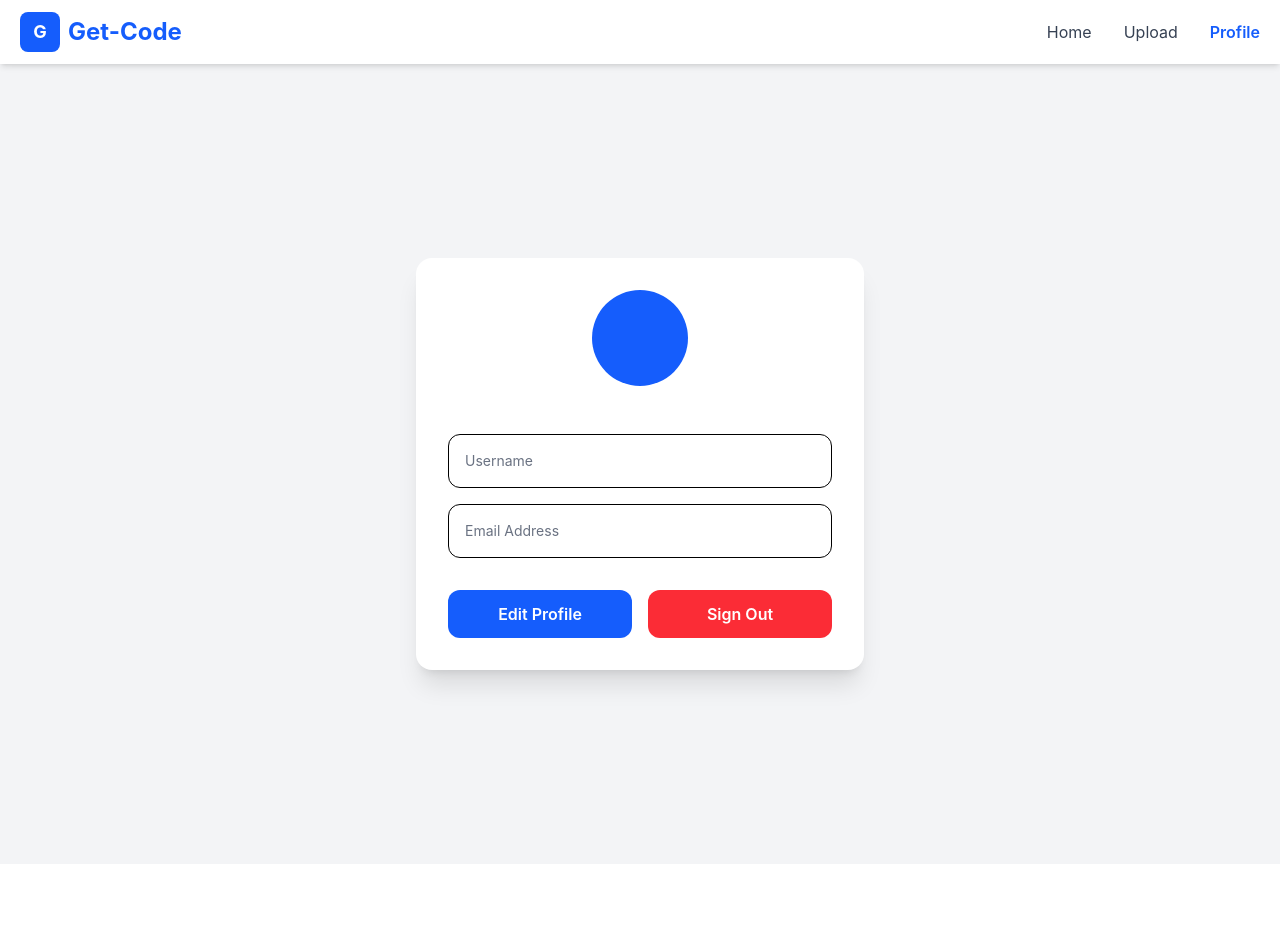
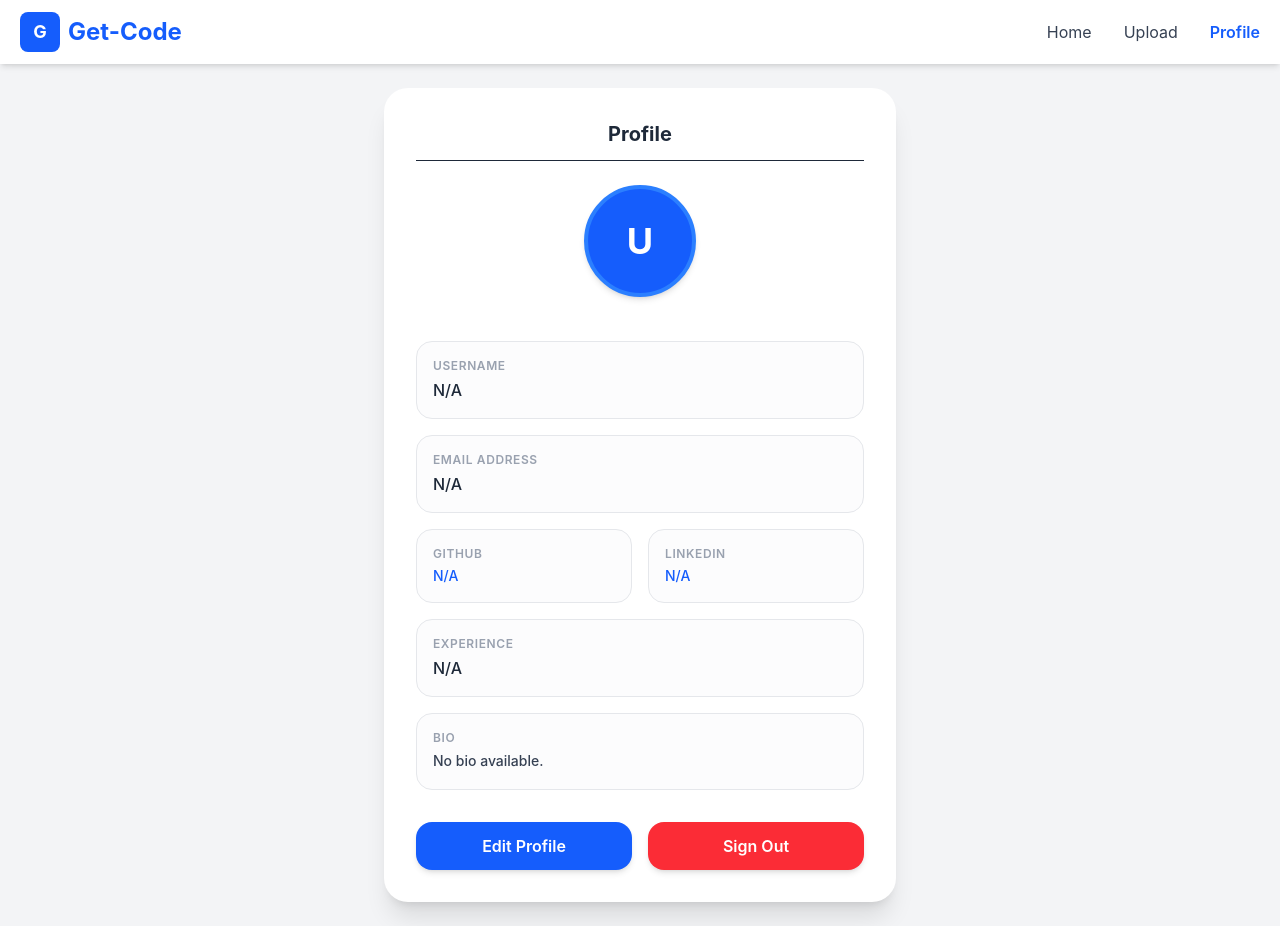
Before and after one commit to claygro/get-code, a React (Vite) app in the folder frontend/: page /layout/profile in a window 1280 px wide. Before the commit the page ends 864 px from the top, so only its background shows below. Built offline with nearby package versions, Linux system fonts and the light colour scheme; no server answers.

Commit message:
changed the ui of profile

```diff
--- a/frontend/src/components/Profile.tsx
+++ b/frontend/src/components/Profile.tsx
@@ -1,139 +1,332 @@
-import { useEffect, useState } from "react";
+import React, { useEffect, useState } from "react";
 import connection from "../config/connection.config";
 
-const Profile = () => {
-  interface Profile {
+interface ProfileData {
+  _id?: string;
+  avatar?: string;
   userName: string;
   email: string;
+  github?: string;
+  linkedIn?: string;
+  bio?: string;
+  experience?: string;
 }
-  const [profile, setProfile] = useState<Profile>();
-  const [updatedProfile, setUpdatedProfile] = useState({
+
+const Profile: React.FC = () => {
+  const [profile, setProfile] = useState<ProfileData | null>(null);
+  const [updatedProfile, setUpdatedProfile] = useState<ProfileData>({
     userName: "",
     email: "",
+    github: "",
+    linkedIn: "",
+    bio: "",
+    experience: "",
+    avatar: "",
   });
   const [isUpdate, setIsUpdate] = useState<boolean>(false);
+  const [loading, setLoading] = useState<boolean>(true);
+  const [imageFile, setImageFile] = useState<File | null>(null);
+  const [previewAvatar, setPreviewAvatar] = useState<string>("");
+
   async function getProfile() {
     try {
-      const data = await connection.get("/profile/getProfile");
-      setProfile(data.data);
+      setLoading(true);
+      const res = await connection.get("/profile/getProfile");
+      const data: ProfileData = res.data;
+      setProfile(data);
+      setUpdatedProfile(data);
+      if (data.avatar) setPreviewAvatar(data.avatar);
     } catch (error: unknown) {
-      if (error instanceof Error) {
-      }
+      console.error("Failed to fetch profile:", error);
+    } finally {
+      setLoading(false);
     }
   }
 
   useEffect(() => {
     getProfile();
   }, []);
-  //edit profile
-  const handleChange = (e: any) => {
-    setUpdatedProfile((prev: any) => ({
+
+  const handleChange = (
+    e: React.ChangeEvent<HTMLInputElement | HTMLTextAreaElement>,
+  ) => {
+    const { name, value } = e.target;
+    setUpdatedProfile((prev) => ({
       ...prev,
-      [e.target.name]: e.target.value,
+      [name]: value,
     }));
   };
-  const handleUpdateProfile = async () => {
-    try {
-      console.log(updatedProfile);
-      await connection.put("/profile/updateProfile", updatedProfile);
 
-      getProfile();
-      setIsUpdate(false);
-    } catch (error: any) {
-      console.log(`Failed to update profile: ${error.message}`);
+  const handleImageChange = (e: React.ChangeEvent<HTMLInputElement>) => {
+    if (e.target.files && e.target.files[0]) {
+      const file = e.target.files[0];
+      setImageFile(file);
+      setPreviewAvatar(URL.createObjectURL(file));
     }
   };
 
+  const handleUpdateProfile = async () => {
+    try {
+      // If uploading an image via FormData, construct it here:
+      // const formData = new FormData();
+      // Object.entries(updatedProfile).forEach(([key, val]) => formData.append(key, val));
+      // if (imageFile) formData.append("avatar", imageFile);
+      // await connection.put("/profile/updateProfile", formData);
+
+      await connection.put("/profile/updateProfile", {
+        ...updatedProfile,
+        avatar: previewAvatar,
+      });
+
+      await getProfile();
+      setIsUpdate(false);
+    } catch (error: any) {
+      console.error(`Failed to update profile: ${error.message}`);
+    }
+  };
+
+  const handleCancel = () => {
+    if (profile) {
+      setUpdatedProfile(profile);
+      setPreviewAvatar(profile.avatar || "");
+    }
+    setIsUpdate(false);
+  };
+
+  if (loading) {
     return (
-    <>
-      <div className="min-h-screen bg-gray-100 flex items-center justify-center p-6">
-        <div className="w-full max-w-md bg-white rounded-2xl shadow-xl p-8">
-          {/* Avatar */}
+      <div className="min-h-screen bg-gray-100 flex items-center justify-center p-4">
+        <div className="animate-pulse flex flex-col items-center gap-4">
+          <div className="w-24 h-24 bg-gray-300 rounded-full"></div>
+          <div className="h-6 w-48 bg-gray-300 rounded"></div>
+        </div>
+      </div>
+    );
+  }
+
+  return (
+    <div className="min-h-screen bg-gray-100 flex items-center justify-center p-4 sm:p-6">
+      <div className="w-full max-w-lg bg-white rounded-3xl shadow-xl p-6 sm:p-8 transition-all">
+        {/* Header */}
+        <h2 className="text-xl font-bold text-center text-gray-800 mb-6 border-b pb-3">
+          Profile
+        </h2>
+
+        {/* Avatar Section */}
         <div className="flex flex-col items-center">
-            <div className="w-24 h-24 rounded-full bg-blue-600 flex items-center justify-center text-white text-4xl font-bold">
-              {profile?.userName?.charAt(0).toUpperCase()}
+          <div className="relative group">
+            {previewAvatar ? (
+              <img
+                src={previewAvatar}
+                alt="Avatar"
+                className="w-24 h-24 sm:w-28 sm:h-28 rounded-full object-cover border-4 border-blue-500 shadow-md"
+              />
+            ) : (
+              <div className="w-24 h-24 sm:w-28 sm:h-28 rounded-full bg-blue-600 flex items-center justify-center text-white text-4xl font-bold border-4 border-blue-500 shadow-md">
+                {profile?.userName?.charAt(0).toUpperCase() || "U"}
+              </div>
+            )}
+
+            {isUpdate && (
+              <label
+                htmlFor="avatar-upload"
+                className="mt-2 block text-center text-xs text-blue-600 hover:underline cursor-pointer font-medium"
+              >
+                Change Photo
+                <input
+                  id="avatar-upload"
+                  type="file"
+                  accept="image/*"
+                  onChange={handleImageChange}
+                  className="hidden"
+                />
+              </label>
+            )}
           </div>
 
-            <h1 className="mt-4 text-2xl font-bold text-gray-800">
+          <h1 className="mt-3 text-2xl font-bold text-gray-800 text-center">
             {profile?.userName}
           </h1>
-
-            <p className="text-gray-500">{profile?.email}</p>
+          <p className="text-sm text-gray-500">{profile?.email}</p>
         </div>
 
-          {/* Profile Info */}
+        {/* Profile Information */}
+        <div className="mt-8 space-y-4">
+          {/* Username */}
+          <div className="border border-gray-200 rounded-2xl p-4 bg-gray-50/50">
+            <label className="text-xs font-semibold text-gray-400 uppercase tracking-wider block">
+              Username
+            </label>
             {isUpdate ? (
-            <div className="mt-8 space-y-4">
-              <div className="border rounded-xl p-4">
-                <p className="text-sm text-gray-500">Username</p>
-                <p className="text-lg font-medium text-gray-800">
               <input
-                    value={updatedProfile.userName || profile?.userName}
+                value={updatedProfile.userName}
                 onChange={handleChange}
                 name="userName"
                 type="text"
-                    placeholder="Enter userName"
-                    className="w-full h-auto outline-none"
+                placeholder="Enter username"
+                className="w-full mt-1 bg-transparent text-gray-800 font-medium outline-none border-b border-blue-500 focus:border-blue-700 py-1"
               />
+            ) : (
+              <p className="text-base font-medium text-gray-800 mt-1">
+                {profile?.userName || "N/A"}
               </p>
+            )}
           </div>
 
-              <div className="border rounded-xl p-4">
-                <p className="text-sm text-gray-500">Email Address</p>
-                <p className="text-lg font-medium text-gray-800">
+          {/* Email */}
+          <div className="border border-gray-200 rounded-2xl p-4 bg-gray-50/50">
+            <label className="text-xs font-semibold text-gray-400 uppercase tracking-wider block">
+              Email Address
+            </label>
+            {isUpdate ? (
               <input
-                    value={updatedProfile.email || profile?.email}
+                value={updatedProfile.email}
                 onChange={handleChange}
                 name="email"
                 type="email"
                 placeholder="Enter email"
-                    className="w-full h-auto outline-none"
+                className="w-full mt-1 bg-transparent text-gray-800 font-medium outline-none border-b border-blue-500 focus:border-blue-700 py-1"
               />
+            ) : (
+              <p className="text-base font-medium text-gray-800 mt-1">
+                {profile?.email || "N/A"}
               </p>
+            )}
+          </div>
+
+          {/* GitHub & LinkedIn Grid */}
+          <div className="grid grid-cols-1 sm:grid-cols-2 gap-4">
+            <div className="border border-gray-200 rounded-2xl p-4 bg-gray-50/50">
+              <label className="text-xs font-semibold text-gray-400 uppercase tracking-wider block">
+                GitHub
+              </label>
+              {isUpdate ? (
+                <input
+                  value={updatedProfile.github}
+                  onChange={handleChange}
+                  name="github"
+                  type="text"
+                  placeholder="https://github.com/..."
+                  className="w-full mt-1 bg-transparent text-gray-800 font-medium text-sm outline-none border-b border-blue-500 py-1"
+                />
+              ) : (
+                <a
+                  href={profile?.github}
+                  target="_blank"
+                  rel="noopener noreferrer"
+                  className="text-sm font-medium text-blue-600 hover:underline truncate block mt-1"
+                >
+                  {profile?.github
+                    ? profile.github.replace("https://", "")
+                    : "N/A"}
+                </a>
+              )}
+            </div>
+
+            <div className="border border-gray-200 rounded-2xl p-4 bg-gray-50/50">
+              <label className="text-xs font-semibold text-gray-400 uppercase tracking-wider block">
+                LinkedIn
+              </label>
+              {isUpdate ? (
+                <input
+                  value={updatedProfile.linkedIn}
+                  onChange={handleChange}
+                  name="linkedIn"
+                  type="text"
+                  placeholder="https://linkedin.com/in/..."
+                  className="w-full mt-1 bg-transparent text-gray-800 font-medium text-sm outline-none border-b border-blue-500 py-1"
+                />
+              ) : (
+                <a
+                  href={profile?.linkedIn}
+                  target="_blank"
+                  rel="noopener noreferrer"
+                  className="text-sm font-medium text-blue-600 hover:underline truncate block mt-1"
+                >
+                  {profile?.linkedIn
+                    ? profile.linkedIn.replace("https://", "")
+                    : "N/A"}
+                </a>
+              )}
             </div>
           </div>
+
+          {/* Experience */}
+          <div className="border border-gray-200 rounded-2xl p-4 bg-gray-50/50">
+            <label className="text-xs font-semibold text-gray-400 uppercase tracking-wider block">
+              Experience
+            </label>
+            {isUpdate ? (
+              <input
+                value={updatedProfile.experience}
+                onChange={handleChange}
+                name="experience"
+                type="text"
+                placeholder="e.g. 2.5 Years"
+                className="w-full mt-1 bg-transparent text-gray-800 font-medium outline-none border-b border-blue-500 py-1"
+              />
             ) : (
-            <div className="mt-8 space-y-4">
-              <div className="border rounded-xl p-4">
-                <p className="text-sm text-gray-500">Username</p>
-                <p className="text-lg font-medium text-gray-800">
-                  {profile?.userName}
+              <p className="text-base font-medium text-gray-800 mt-1">
+                {profile?.experience ? `${profile.experience} Years` : "N/A"}
               </p>
+            )}
           </div>
 
-              <div className="border rounded-xl p-4">
-                <p className="text-sm text-gray-500">Email Address</p>
-                <p className="text-lg font-medium text-gray-800">
-                  {profile?.email}
+          {/* Bio */}
+          <div className="border border-gray-200 rounded-2xl p-4 bg-gray-50/50">
+            <label className="text-xs font-semibold text-gray-400 uppercase tracking-wider block">
+              Bio
+            </label>
+            {isUpdate ? (
+              <textarea
+                value={updatedProfile.bio}
+                onChange={handleChange}
+                name="bio"
+                rows={3}
+                placeholder="Write a short bio..."
+                className="w-full mt-1 bg-transparent text-gray-800 font-medium outline-none border border-gray-300 rounded-xl p-2 text-sm focus:border-blue-500"
+              />
+            ) : (
+              <p className="text-sm font-medium text-gray-700 mt-1 whitespace-pre-line leading-relaxed">
+                {profile?.bio || "No bio available."}
               </p>
+            )}
           </div>
         </div>
-          )}
 
-          {/* Buttons */}
+        {/* Action Buttons */}
         <div className="mt-8 flex gap-4">
           {isUpdate ? (
+            <>
               <button
                 onClick={handleUpdateProfile}
-                className="flex-1 bg-blue-600 hover:bg-blue-700 text-white py-3 rounded-xl font-semibold transition"
+                className="flex-1 bg-blue-600 hover:bg-blue-700 active:scale-[0.98] text-white py-3 rounded-2xl font-semibold shadow-md hover:shadow-lg transition-all"
               >
-                update Profile
+                Save Changes
               </button>
+              <button
+                onClick={handleCancel}
+                className="flex-1 bg-gray-200 hover:bg-gray-300 text-gray-700 py-3 rounded-2xl font-semibold transition-all"
+              >
+                Cancel
+              </button>
+            </>
           ) : (
+            <>
               <button
                 onClick={() => setIsUpdate(true)}
-                className="flex-1 bg-blue-600 hover:bg-blue-700 text-white py-3 rounded-xl font-semibold transition"
+                className="flex-1 bg-blue-600 hover:bg-blue-700 active:scale-[0.98] text-white py-3 rounded-2xl font-semibold shadow-md hover:shadow-lg transition-all"
               >
                 Edit Profile
               </button>
-            )}
-            <button className="flex-1 bg-red-500 hover:bg-red-600 text-white py-3 rounded-xl font-semibold transition">
+              <button className="flex-1 bg-red-500 hover:bg-red-600 active:scale-[0.98] text-white py-3 rounded-2xl font-semibold shadow-md hover:shadow-lg transition-all">
                 Sign Out
               </button>
+            </>
+          )}
         </div>
       </div>
     </div>
-    </>
   );
 };
 
```
Also changed, not shown: 2 other files (tests, documents, lock files or other folders). Lines whose indentation alone changed are shown as unchanged.
